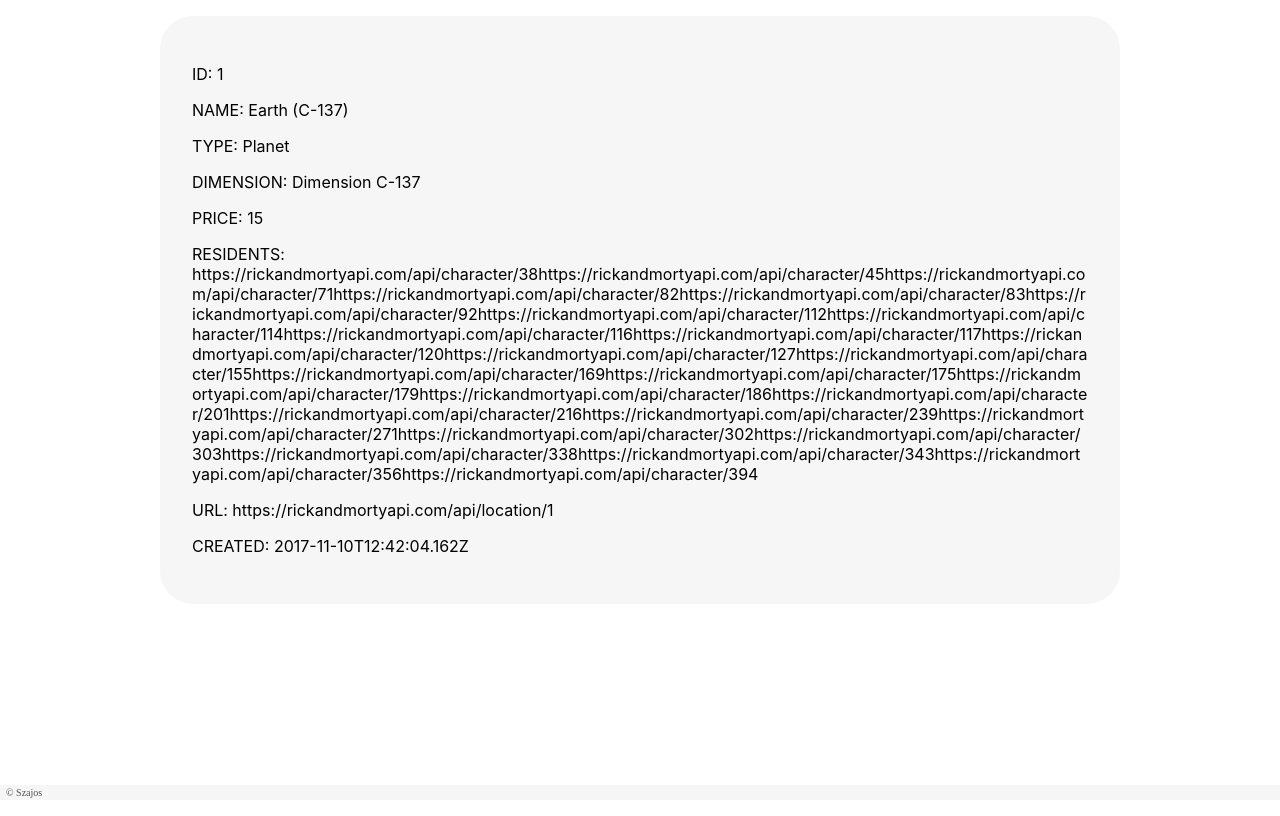
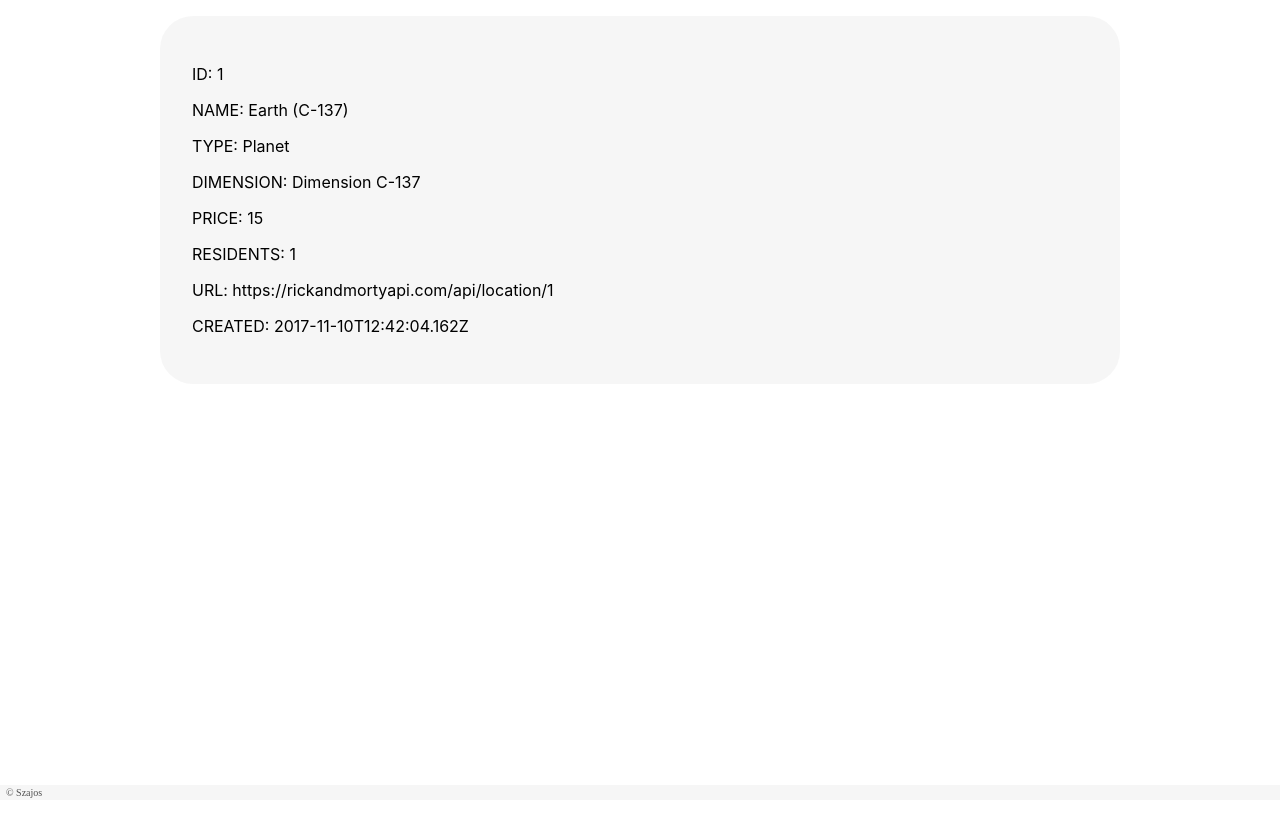
Before and after one commit to anetSzajo/cross-dimension-travel-app, a React (Create React App) app: page /place/1 in a window 1280 px wide. Built offline with nearby package versions, Linux system fonts and the light colour scheme.

Commit message:
"Add not found place feature."

```diff
--- a/src/Components/DashboardPage/DashboardPage.js
+++ b/src/Components/DashboardPage/DashboardPage.js
@@ -17,8 +17,6 @@
 
     componentDidMount() {
         fetch('database.json')
-            .then(x => {console.log(x); return x})
-
             .then(response => response.json())
             .then(data => this.setState({
                 placeList: data
--- a/src/Components/Place/PlaceById.js
+++ b/src/Components/Place/PlaceById.js
@@ -11,19 +11,26 @@
         const placeId = this.props.match.params.placeid;
 
         fetch('../database.json')
-            .then(x => {console.log(x); return x})
+            // .then(x => {console.log(x); return x})
 
             .then(response => response.json())
             .then(data => this.setState({
                 placeById: data.filter(place => ''+place.id === placeId)[0]
             }))
-    }
+        }
 
     render() {
-        return (
-            <div>
-                <Place id={ this.state.placeById.id } name={this.state.placeById.name} type={this.state.placeById.type} dimension={this.state.placeById.dimension} price={this.state.placeById.price} residents={this.state.placeById.residents} url={this.state.placeById.url} created={this.state.placeById.created} />
-            </div>
-        )
+        if (this.state.placeById === undefined){
+            return (
+                <h2>'Place not found. Please enter correct place ID.'</h2>
+            )
+        }
+        else {
+            return (
+                <div>
+                    <Place id={ this.state.placeById.id } name={this.state.placeById.name} type={this.state.placeById.type} dimension={this.state.placeById.dimension} price={this.state.placeById.price} residents={[this.state.placeById.residents].length} url={this.state.placeById.url} created={this.state.placeById.created} />
+                </div>
+            )
+        }
     }
 }
```
